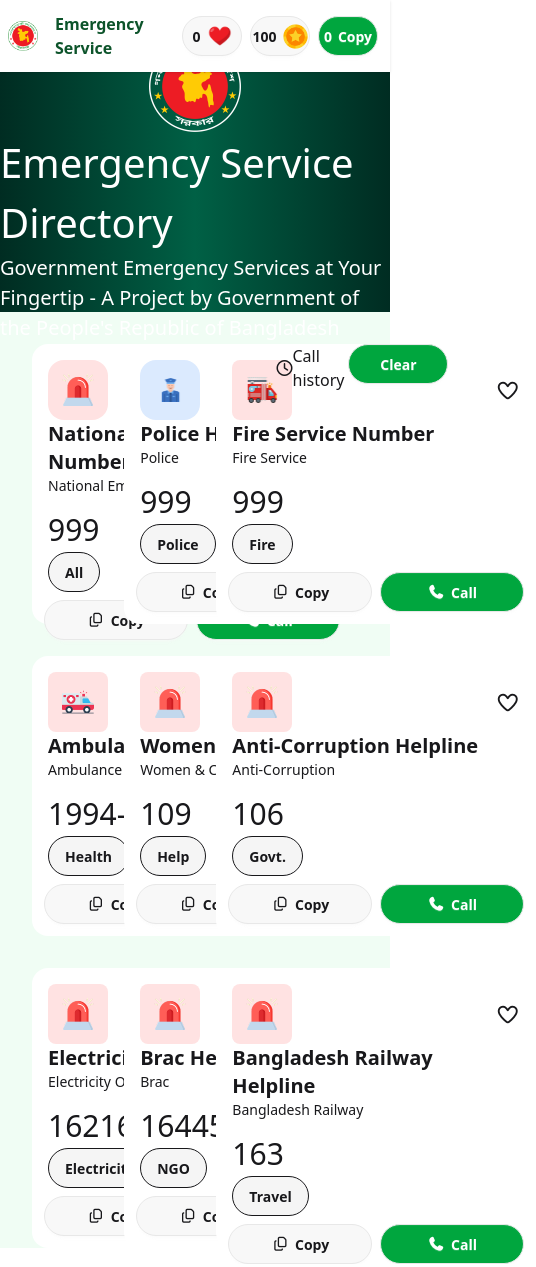
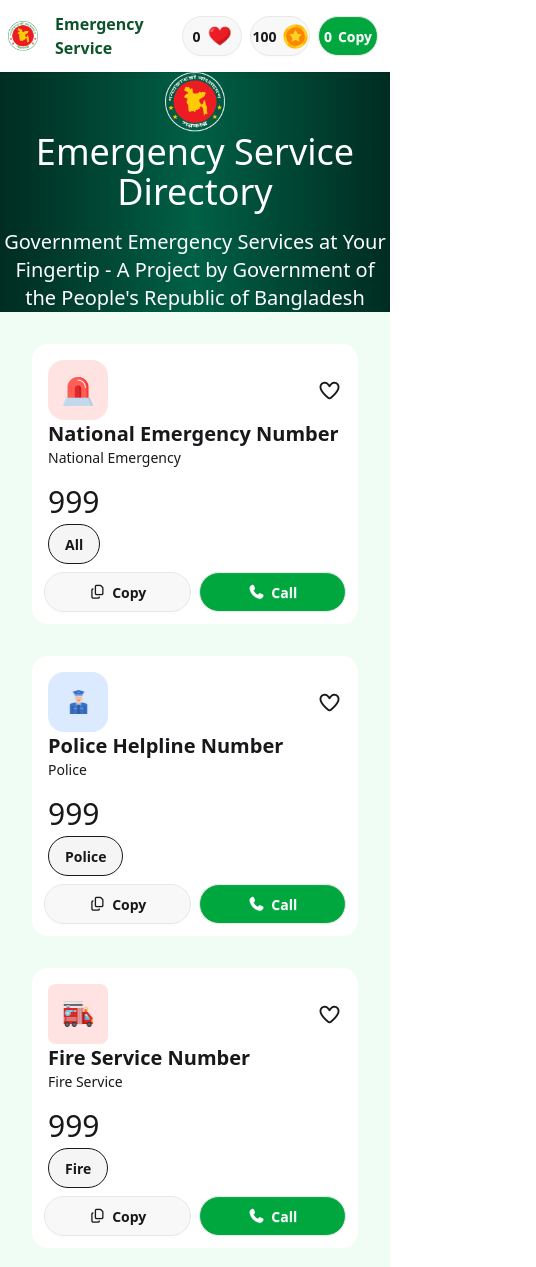
Before and after one commit to sadtafhim/Assignment-5-Emergency-Service, a plain HTML site: page index.html in a window 390 px wide. Shown: the top 1267 px of the page, 536 px wide, since content can reach past the window. Drawn offline with nearby package versions, Linux system fonts and the light colour scheme.

Commit message:
fifth commit-responsive done

```diff
--- a/index.html
+++ b/index.html
@@ -68,16 +68,17 @@
       <section
         class="w-[100%] h-[240px] bg-gradient-to-r from-emerald-950 via-emerald-800 to-emerald-950 flex flex-col justify-center items-center mb-8"
       >
-        <img class="h-[92px] w-[92px]" src="assets/logo-dark.png" alt="" />
-        <h1 class="text-white text-[2.5rem]">Emergency Service Directory</h1>
-        <p class="text-white text-[1.25rem]">
-          Government Emergency Services at Your Fingertip - A Project by
-          Government of the People's Republic of Bangladesh
+        <img class="h-[60px] w-[60px] lg:h-[92px] lg:w-[92px]" src="assets/logo-dark.png" alt="" />
+        <h1 class="text-white text-4xl mb-4 text-center">Emergency Service Directory</h1>
+        <p class="text-white text-xl text-center">
+          Government Emergency Services at Your Fingertip - A Project by Government of the People's Republic of Bangladesh
         </p>
       </section>
-      <section class="flex mx-8">
-        <div class="w-[75%] grid grid-cols-3 gap-8">
-          <div class="w-[20rem] h-[17.5rem] bg-white rounded-2xl p-4">
+      <section class="lg:flex mx-8 gap-8">
+        <div
+          class="lg:w-[75%] mb-3 lg:mb-0 grid grid-cols-1 xl:grid-cols-3 lg:grid-cols-2 gap-8"
+        >
+          <div class="h-[17.5rem] bg-white rounded-2xl p-4">
             <div class="flex items-center justify-between">
               <div
                 class="w-[60px] h-[60px] flex items-center justify-center bg-red-100 rounded-2xl"
@@ -107,7 +108,7 @@
               </button>
             </div>
           </div>
-          <div class="w-[20rem] h-[17.5rem] bg-white rounded-2xl p-4">
+          <div class="h-[17.5rem] bg-white rounded-2xl p-4">
             <div class="flex items-center justify-between">
               <div
                 class="w-[60px] h-[60px] flex items-center justify-center bg-blue-100 rounded-2xl"
@@ -133,7 +134,7 @@
               </button>
             </div>
           </div>
-          <div class="w-[20rem] h-[17.5rem] bg-white rounded-2xl p-4">
+          <div class="h-[17.5rem] bg-white rounded-2xl p-4">
             <div class="flex items-center justify-between">
               <div
                 class="w-[60px] h-[60px] flex items-center justify-center bg-red-100 rounded-lg"
@@ -163,7 +164,7 @@
               </button>
             </div>
           </div>
-          <div class="w-[20rem] h-[17.5rem] bg-white rounded-2xl p-4">
+          <div class="h-[17.5rem] bg-white rounded-2xl p-4">
             <div class="flex items-center justify-between">
               <div
                 class="w-[60px] h-[60px] flex items-center justify-center bg-red-100 rounded-lg"
@@ -193,7 +194,7 @@
               </button>
             </div>
           </div>
-          <div class="w-[20rem] h-[17.5rem] bg-white rounded-2xl p-4">
+          <div class="h-[17.5rem] bg-white rounded-2xl p-4">
             <div class="flex items-center justify-between">
               <div
                 class="w-[60px] h-[60px] flex items-center justify-center bg-red-100 rounded-lg"
@@ -223,7 +224,7 @@
               </button>
             </div>
           </div>
-          <div class="w-[20rem] h-[17.5rem] bg-white rounded-2xl p-4">
+          <div class="h-[17.5rem] bg-white rounded-2xl p-4">
             <div class="flex items-center justify-between">
               <div
                 class="w-[60px] h-[60px] flex items-center justify-center bg-red-100 rounded-lg"
@@ -253,7 +254,7 @@
               </button>
             </div>
           </div>
-          <div class="w-[20rem] h-[17.5rem] bg-white rounded-2xl p-4">
+          <div class="h-[17.5rem] bg-white rounded-2xl p-4">
             <div class="flex items-center justify-between">
               <div
                 class="w-[60px] h-[60px] flex items-center justify-center bg-red-100 rounded-lg"
@@ -283,7 +284,7 @@
               </button>
             </div>
           </div>
-          <div class="w-[20rem] h-[17.5rem] bg-white rounded-2xl p-4">
+          <div class="h-[17.5rem] bg-white rounded-2xl p-4">
             <div class="flex items-center justify-between">
               <div
                 class="w-[60px] h-[60px] flex items-center justify-center bg-red-100 rounded-lg"
@@ -313,7 +314,7 @@
               </button>
             </div>
           </div>
-          <div class="w-[20rem] h-[17.5rem] bg-white rounded-2xl p-4">
+          <div class="h-[17.5rem] bg-white rounded-2xl p-4">
             <div class="flex items-center justify-between">
               <div
                 class="w-[60px] h-[60px] flex items-center justify-center bg-red-100 rounded-lg"
@@ -326,7 +327,7 @@
               </div>
               <i class="fa-regular fa-heart fa-lg"></i>
             </div>
-            <h1 class="text-xl font-bold">Bangladesh Railway Helpline </h1>
+            <h1 class="text-xl font-bold">Bangladesh Railway Helpline</h1>
             <p class="text-sm mb-4">Bangladesh Railway</p>
             <h1 class="text-3xl mb-1">163</h1>
             <button class="btn btn-outline bg-neutral-100 rounded-3xl mb-2">
@@ -344,8 +345,8 @@
             </div>
           </div>
         </div>
-        <div class="w-[25%]">
-          <div class="w-20rem">
+        <div class="lg:w-[25%] bg-white p-4 rounded-xl">
+          <div class="mx-auto">
             <div class="flex justify-between">
               <div class="flex justify-center items-center">
                 <i class="fa-regular fa-clock"></i>
```
